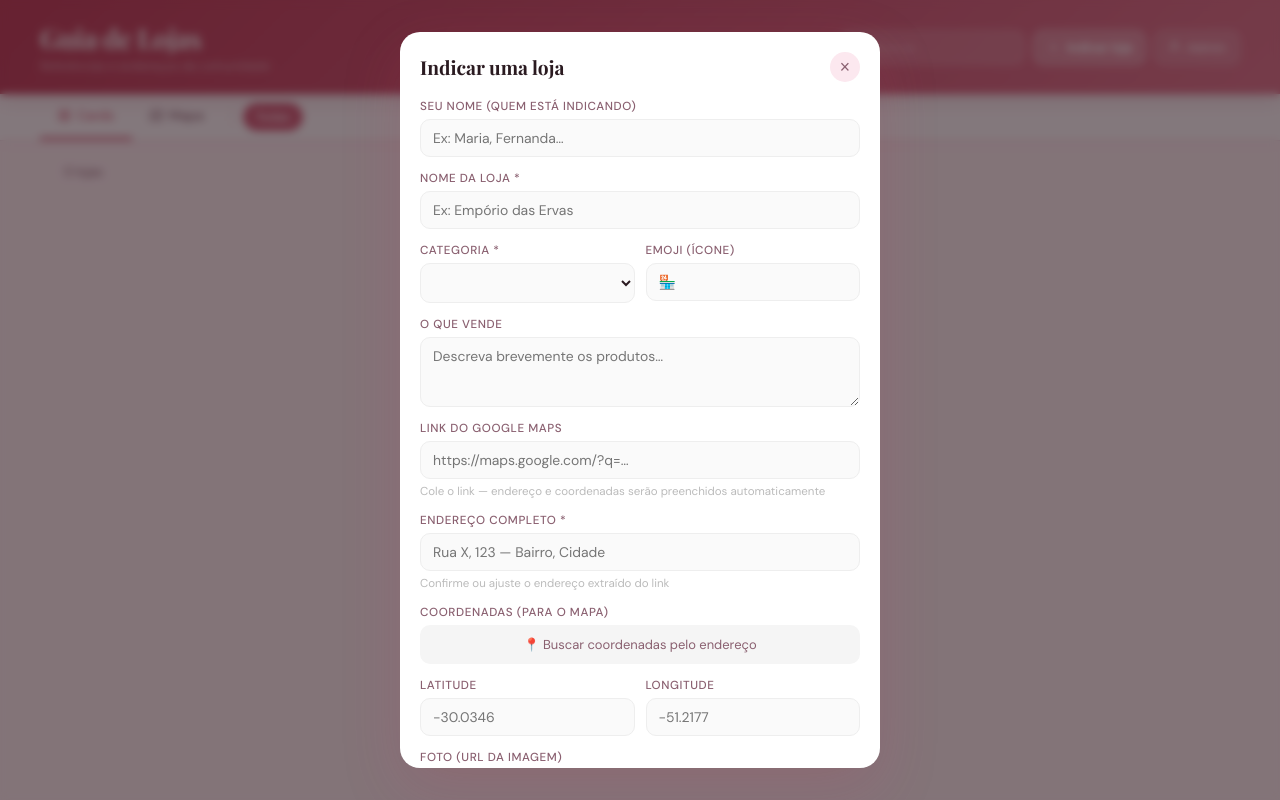
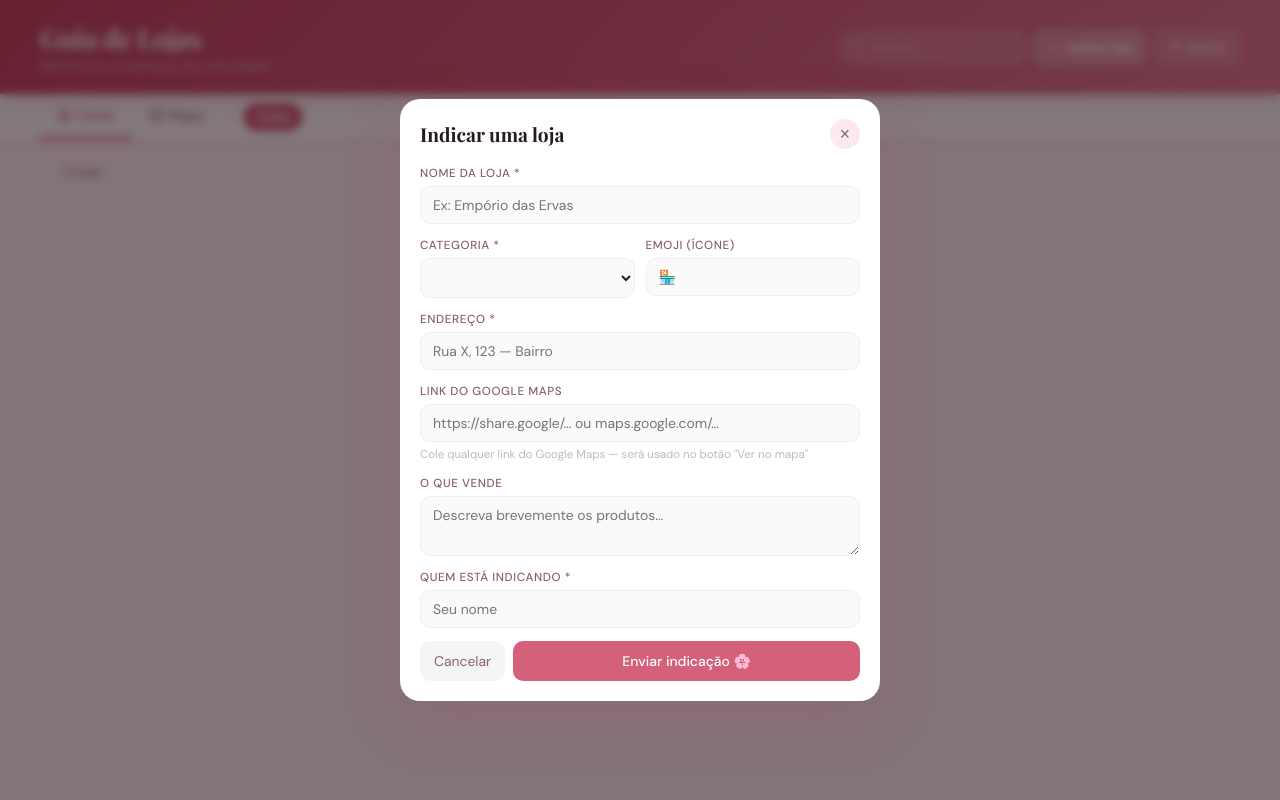
Before and after one commit to bolhasdeluz/floraselojas, a plain HTML site: page public/index.html in a window 1280 px wide. Both pictures are taken after a click on the button "Indicar loja". Drawn offline with nearby package versions, Linux system fonts and the light colour scheme; no server answers.

Commit message:
Update index.html

```diff
--- a/public/index.html
+++ b/public/index.html
@@ -268,10 +268,6 @@ header p{color:rgba(255,255,255,.6);font-size:.76rem;margin-top:2px}
     </div>
     <div class="mb2">
       <div class="f">
-        <label>Seu nome (quem está indicando)</label>
-        <input type="text" id="s-addedBy" placeholder="Ex: Maria, Fernanda…" />
-      </div>
-      <div class="f">
         <label>Nome da loja *</label>
         <input type="text" id="s-name" placeholder="Ex: Empório das Ervas" />
       </div>
@@ -286,32 +282,21 @@ header p{color:rgba(255,255,255,.6);font-size:.76rem;margin-top:2px}
         </div>
       </div>
       <div class="f">
-        <label>O que vende</label>
-        <textarea id="s-sells" placeholder="Descreva brevemente os produtos…"></textarea>
+        <label>Endereço *</label>
+        <input type="text" id="s-address" placeholder="Rua X, 123 — Bairro" />
       </div>
       <div class="f">
         <label>Link do Google Maps</label>
-        <input type="url" id="s-maps" placeholder="https://maps.google.com/?q=…"
-          oninput="extrairDoMaps(this.value,'s')" />
-        <span class="fh">Cole o link — endereço e coordenadas serão preenchidos automaticamente</span>
+        <input type="url" id="s-maps" placeholder="https://share.google/… ou maps.google.com/…" />
+        <span class="fh">Cole qualquer link do Google Maps — será usado no botão "Ver no mapa"</span>
       </div>
       <div class="f">
-        <label>Endereço completo *</label>
-        <input type="text" id="s-address" placeholder="Rua X, 123 — Bairro, Cidade" />
-        <span class="fh">Confirme ou ajuste o endereço extraído do link</span>
+        <label>O que vende</label>
+        <textarea id="s-sells" placeholder="Descreva brevemente os produtos…" style="min-height:60px"></textarea>
       </div>
       <div class="f">
-        <label>Coordenadas (para o mapa)</label>
-        <button class="bs" onclick="geocodificar('s')" type="button" style="width:100%;font-size:.81rem">📍 Buscar coordenadas pelo endereço</button>
-        <span class="gs" id="gs-s"></span>
-      </div>
-      <div class="r2">
-        <div class="f"><label>Latitude</label><input type="number" id="s-lat" placeholder="-30.0346" step="any" /></div>
-        <div class="f"><label>Longitude</label><input type="number" id="s-lng" placeholder="-51.2177" step="any" /></div>
-      </div>
-      <div class="f">
-        <label>Foto (URL da imagem)</label>
-        <input type="url" id="s-photo" placeholder="https://… (opcional)" />
+        <label>Quem está indicando *</label>
+        <input type="text" id="s-addedBy" placeholder="Seu nome" />
       </div>
       <div class="ma">
         <button class="bs" onclick="fechar('ov-sub')">Cancelar</button>
@@ -507,16 +492,14 @@ document.querySelectorAll('.ov').forEach(o => o.addEventListener('click', e => {
 // ══ SUBMISSÃO PÚBLICA ══
 function abrirSubmissao() {
   preencherSelectCats('s-category');
-  ['name','addedBy','sells','address','maps','photo','emoji'].forEach(f => document.getElementById('s-'+f).value='');
-  document.getElementById('s-lat').value=''; document.getElementById('s-lng').value='';
-  document.getElementById('gs-s').className='gs';
+  ['name','addedBy','sells','address','maps','emoji'].forEach(f => document.getElementById('s-'+f).value='');
   abrir('ov-sub');
 }
 
 async function submeterLoja() {
   const g = id => document.getElementById('s-'+id).value.trim();
-  const body = { name:g('name'), category:g('category'), sells:g('sells'), address:g('address'), maps:g('maps'), photo:g('photo'), emoji:g('emoji')||'🏪', addedBy:g('addedBy')||'Anônimo', lat:parseFloat(document.getElementById('s-lat').value)||null, lng:parseFloat(document.getElementById('s-lng').value)||null };
-  if (!body.name||!body.category||!body.address) { alert('Preencha nome, categoria e endereço.'); return; }
+  const body = { name:g('name'), category:g('category'), sells:g('sells'), address:g('address'), maps:g('maps'), emoji:g('emoji')||'🏪', addedBy:g('addedBy')||'Anônimo' };
+  if (!body.name||!body.category||!body.address||!body.addedBy) { alert('Preencha nome, categoria, endereço e quem está indicando.'); return; }
   const btn = document.getElementById('btn-sub');
   btn.textContent = 'Enviando…'; btn.disabled = true;
   try {
```
